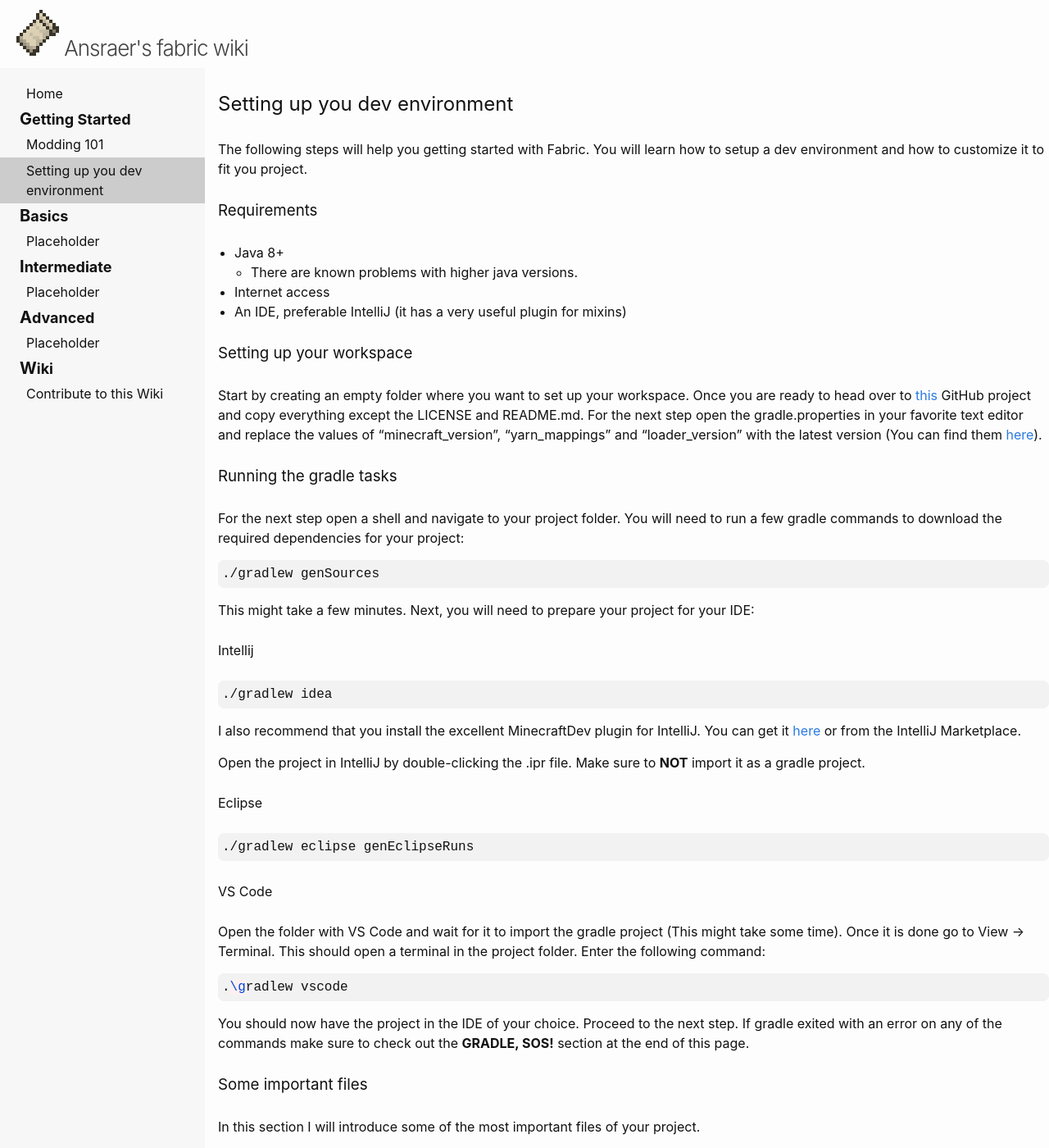
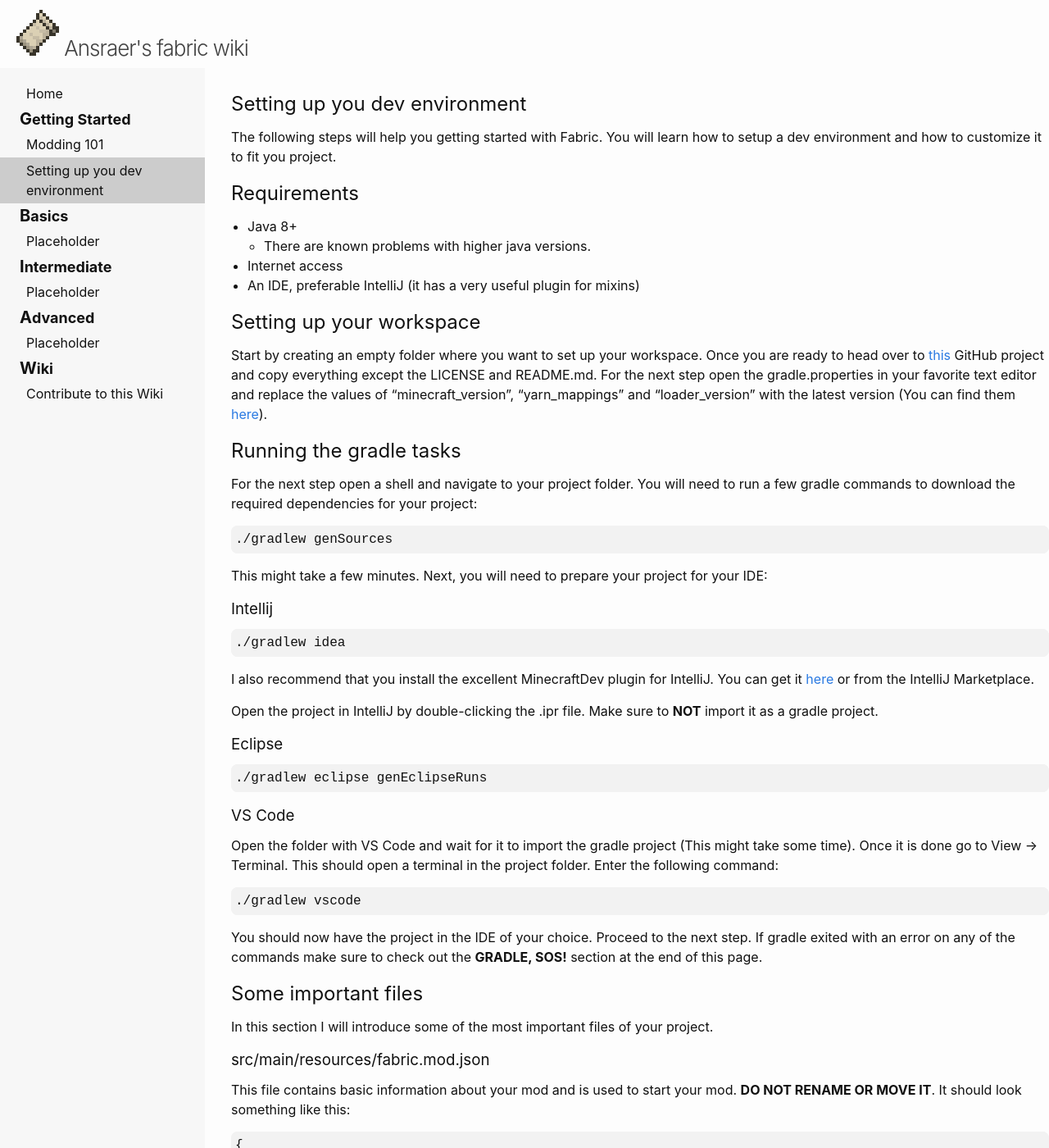
Before and after one commit to CottonMC/Wiki, a Jekyll site: the page built from _pages/_beginner/Setup.md, in a window 1280 px wide and 1400 px high. Shown: the whole window at 82% size. Built offline with Jekyll 4.4.1, drawn with Linux system fonts in a browser that asks for light colours.

Commit message:
Small design update

````diff
--- a/_pages/_beginner/Setup.md
+++ b/_pages/_beginner/Setup.md
@@ -5,45 +5,45 @@ order: 2
 ---
 The following steps will help you getting started with Fabric. You will learn how to setup a dev environment and how to customize it to fit you project.
 
-### Requirements
+## Requirements
 - Java 8+
     - There are known problems with higher java versions.
 - Internet access
 - An IDE, preferable IntelliJ (it has a very useful plugin for mixins)
 
-### Setting up your workspace
+## Setting up your workspace
 Start by creating an empty folder where you want to set up your workspace. Once you are ready to head over to [this](https://github.com/FabricMC/fabric-example-mod/) GitHub project and copy everything except the LICENSE and README.md. For the next step open the gradle.properties in your favorite text editor and replace the values of "minecraft_version", "yarn_mappings" and "loader_version" with the latest version (You can find them [here](https://modmuss50.me/fabric.html)).
 
-### Running the gradle tasks
+## Running the gradle tasks
 For the next step open a shell and navigate to your project folder. You will need to run a few gradle commands to download the required dependencies for your project:
 ```shell
 ./gradlew genSources
 ```
 This might take a few minutes. Next, you will need to prepare your project for your IDE:
 
-#### Intellij
+### Intellij
 ```shell
 ./gradlew idea
 ```
 I also recommend that you install the excellent MinecraftDev plugin for IntelliJ. You can get it [here](https://plugins.jetbrains.com/plugin/8327-minecraft-development) or from the IntelliJ Marketplace.
 
 Open the project in IntelliJ by double-clicking the .ipr file. Make sure to **NOT** import it as a gradle project.
-#### Eclipse
+### Eclipse
 ```shell
 ./gradlew eclipse genEclipseRuns
 ```
-#### VS Code
+### VS Code
 Open the folder with VS Code and wait for it to import the gradle project (This might take some time). Once it is done go to View -> Terminal. This should open a terminal in the project folder. Enter the following command:
 ```shell
-.\gradlew vscode
+./gradlew vscode
 ```
 
 You should now have the project in the IDE of your choice. Proceed to the next step. If gradle exited with an error on any of the commands make sure to check out the **GRADLE, SOS!** section at the end of this page.
 
-### Some important files
+## Some important files
 In this section I will introduce some of the most important files of your project.
 
-#### src/main/resources/fabric.mod.json
+### src/main/resources/fabric.mod.json
 This file contains basic information about your mod and is used to start your mod. **DO NOT RENAME OR MOVE IT**.
 It should look something like this:
 ```json
@@ -70,7 +70,7 @@ There are three important entries in this file:
 2. "initializers" This array contains the fully qualified names of all your mods Initializers (Usually only one). Should you rename your initializer class or move it to another package make sure to update this string too.
 3. "mixins" This is where you set the name of your client, common and server mixin names. Make sure that the entries always match the names of your mixin json files.
 
-#### src/main/resources/modid.*.json (Mixin files)
+### src/main/resources/modid.*.json (Mixin files)
 These files contain a list of all your mixin. Whenever you want to add or remove a mixin make sure to also update the corresponding mixin file.
 Here is how your modid.client.json should look like right now:
 ```json
@@ -88,10 +88,10 @@ Here is how your modid.client.json should look like right now:
 ```
 Important is the line starting with "package" and the "mixins" array. The later is an array of all the mixin classes that you want to add on the client side and the first is the package where they can be found. Right now only the mixin "ExampleMixin" in the "net.fabricmc.example.mixin" will be applied.
 
-#### src/main/java/net/fabricmc/example/ExampleMod.jaba
+### src/main/java/net/fabricmc/example/ExampleMod.jaba
 This is your mod's main class. It's onInitialize() method will be run during Minecraft's startup. Whenever I mention "the initialize method" or "during initialization" or "in your main mod class" I am talking about this method/class.
 
-### Customize your project
+## Customize your project
 Now that you have a basic idea of what your project looks like here are some important next steps:
 
 1. Change the default package and rename the main mod class. (don't forget to update all the json files I mentioned above)
@@ -99,5 +99,5 @@ Now that you have a basic idea of what your project looks like here are some imp
 3. Rename the mixin json files. Update the mixn jsons so that they contain you modid. While you are at it I would recommend to also add the prefix "mixins" to the files. This will allow the MCDev plugin to find them. And make sure to also update the fabric.mod.json file.
 4. Start reading the source code of other mods on github or head over to the Basic section. And don't forget to join us on Discord!
 
-### **GRADLE, SOS!**
+## **GRADLE, SOS!**
 You are doomed. Give up.
--- a/assets/css/layout.css
+++ b/assets/css/layout.css
@@ -36,7 +36,7 @@ nav {
 
 main {
     grid-area: content;
-    margin-left: 1rem;
+    margin-left: 2rem;
     margin-top: 1rem;
     max-width: 1200px;
 }
--- a/assets/css/main.css
+++ b/assets/css/main.css
@@ -28,8 +28,8 @@ li > ul {
 
 h1, h2, h3, h4, h5, h6 {
     font-weight: 400;
-    padding-top: 10px;
-    padding-bottom: 10px;
+    margin-top: 10px;
+    margin-bottom: 10px;
 }
 
 /**
````
